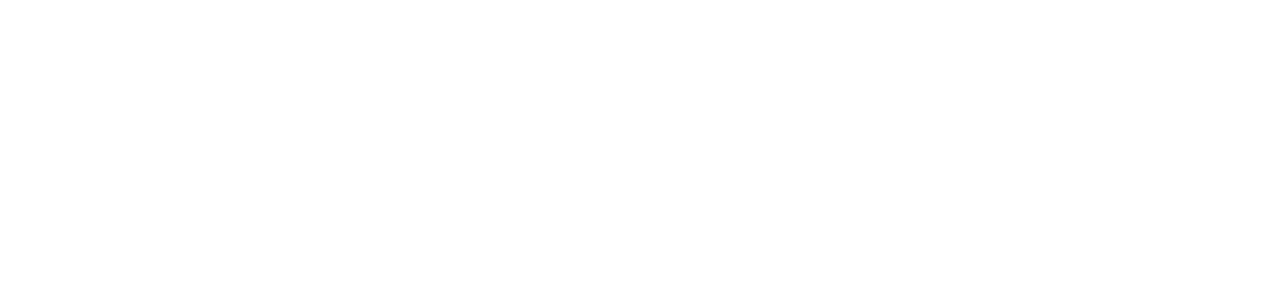
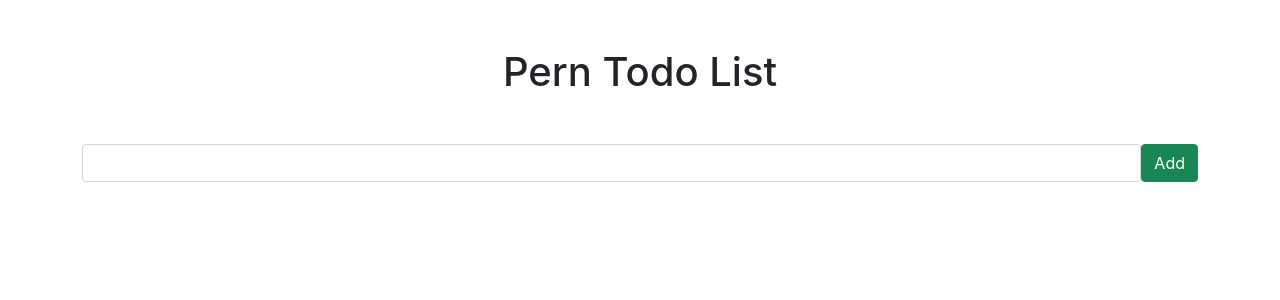
Before and after one commit to aayushjain7/PERN-ToDo, a React (Create React App) app in the folder client/: page / in a window 1280 px wide. Shown: the top 300 px of the page. Built offline with nearby package versions, Linux system fonts and the light colour scheme.

Commit message:
Build input todo

```diff
--- a/client/src/App.js
+++ b/client/src/App.js
@@ -1,8 +1,15 @@
 import React from 'react';
 import './App.css';
+import InputTodo from './components/InputTodo';
 
 function App() {
-	return <></>;
+	return (
+		<>
+			<div className='container'>
+				<InputTodo />
+			</div>
+		</>
+	);
 }
 
 export default App;
--- a/client/src/components/InputTodo.js
+++ b/client/src/components/InputTodo.js
@@ -0,0 +1,38 @@
+import React, { useState } from 'react';
+
+const InputTodo = () => {
+	const [description, setDescription] = useState('');
+
+	const onSubmitForm = async (e) => {
+		e.preventDefault();
+		try {
+			const body = { description };
+			await fetch('http://localhost:5000/todos', {
+				method: 'POST',
+				headers: { 'Content-Type': 'application/json' },
+				body: JSON.stringify(body),
+			});
+
+			window.location = '/';
+		} catch (err) {
+			console.error(err.message);
+		}
+	};
+
+	return (
+		<>
+			<h1 className='text-center mt-5'>Pern Todo List</h1>
+			<form className='d-flex mt-5' onSubmit={onSubmitForm}>
+				<input
+					type='text'
+					className='form-control'
+					value={description}
+					onChange={(e) => setDescription(e.target.value)}
+				/>
+				<button className='btn btn-success'>Add</button>
+			</form>
+		</>
+	);
+};
+
+export default InputTodo;
```
